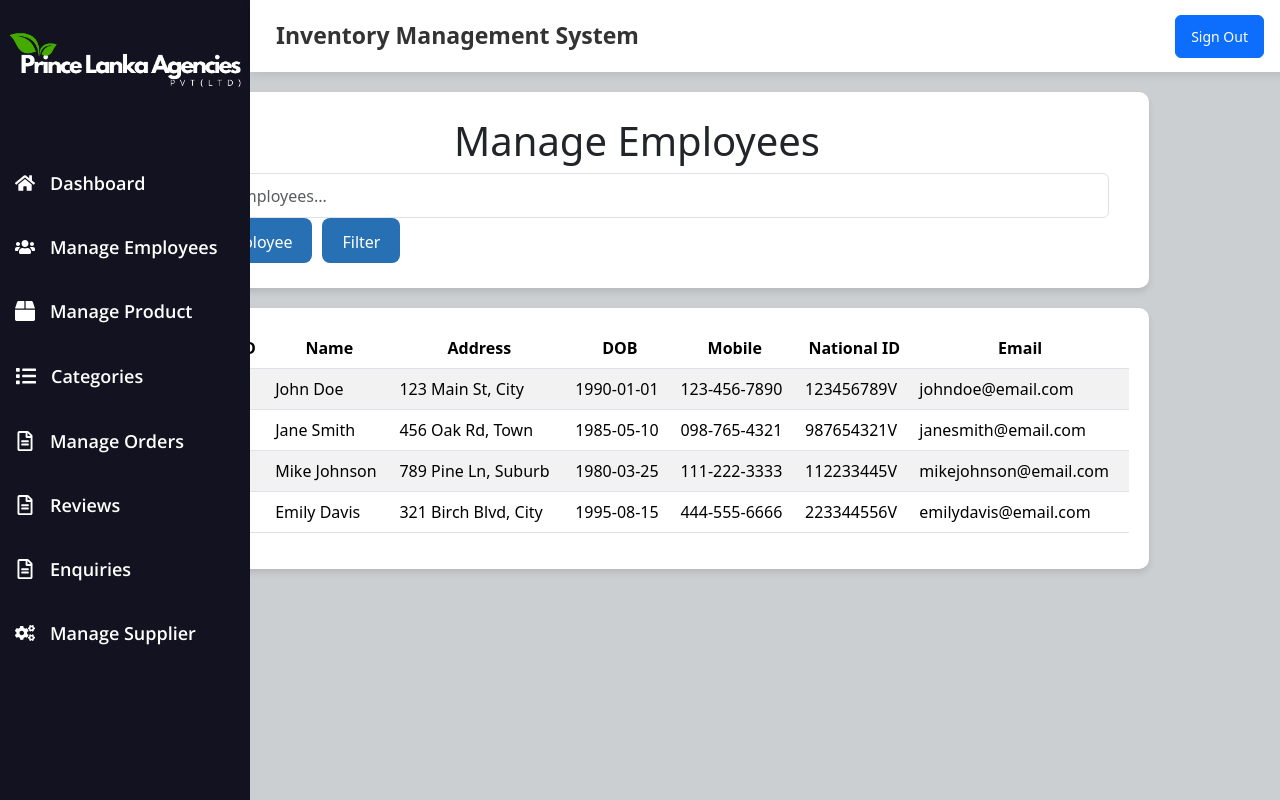
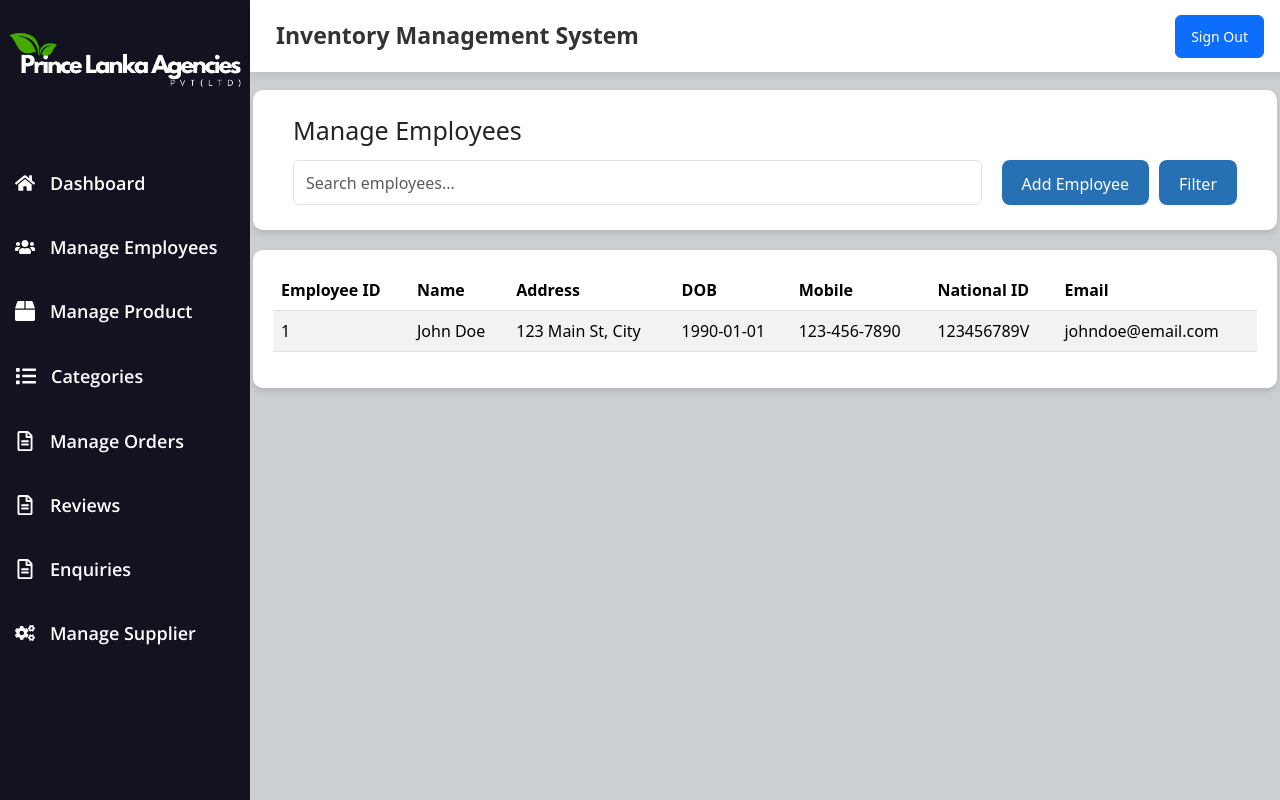
Before and after one commit to Crharish18/Prince-SDP, a React (Vite) app in the folder Frontend/: page /admin/ManageEmployee in a window 1280 px wide. Built offline with nearby package versions, Linux system fonts and the light colour scheme.

Commit message:
manage employee UI

```diff
--- a/Frontend/package.json
+++ b/Frontend/package.json
@@ -10,6 +10,9 @@
     "preview": "vite preview"
   },
   "dependencies": {
+    "@emotion/react": "^11.14.0",
+    "@emotion/styled": "^11.14.0",
+    "@mui/material": "^6.4.4",
     "bootstrap": "^5.3.3",
     "react": "^19.0.0",
     "react-dom": "^19.0.0",
--- a/Frontend/src/App.css
+++ b/Frontend/src/App.css
@@ -1,9 +1,9 @@
-#root {
+/* #root {
   max-width: 1280px;
   margin: 0 auto;
   padding: 2rem;
   text-align: center;
-}
+} */
 
 /* Adjusting the logo size */
 .logo {
--- a/Frontend/src/pages/admin/ManageEmployee.css
+++ b/Frontend/src/pages/admin/ManageEmployee.css
@@ -37,7 +37,8 @@ html, body {
 
 /* Centering the inner container */
 .inner-container {
-
+  margin-left: 320px;
+  margin-top: 30px;
 }
 
 /* Search Bar and Buttons Section */
@@ -49,27 +50,33 @@ html, body {
   border-radius: 10px; /* Removes rounded corners to stretch fully */
   box-shadow: 0px 4px 6px rgba(0, 0, 0, 0.1);
   display: flex;
-
-  justify-content: space-between;
+  flex-direction: column; /* Ensures heading is above */
+  align-items: flex-start; /* Align elements to the left */
   margin-top: 20px;
   margin-bottom: 20px;
-  flex-direction: column;
   flex-wrap: wrap;
 }
 
-
-
-
+/* Ensure Heading is on top */
+h1.section-title {
+  font-size: 25px;
+  margin-bottom: 15px;
+}
 
 /* Search Bar */
+.search-wrapper {
+  display: flex; /* Aligns search bar and buttons horizontally */
+  width: 100%;
+}
+
 .search-bar {
-  flex: 1;
-  margin-right: 15px;
+  flex: 1; /* Takes full width minus button space */
   height: 45px;
   font-size: 18px;
   padding: 10px;
   border-radius: 5px;
   border: 2px solid #ddd;
+  margin-right: 20px;
 }
 
 /* Buttons */
@@ -83,13 +90,13 @@ html, body {
   padding: 12px 20px;
   height: 45px;
   border-radius: 8px;
-  background-color: #2770b4; /* Dark red button */
+  background-color: #2770b4; /* Blue button */
   color: white;
   border: none;
 }
 
 .btn-container .btn:hover {
-  background-color: #5a1414;
+  background-color: #06325e; /* Darker hover color */
 }
 
 /* Table Section */
@@ -99,7 +106,7 @@ html, body {
   padding: 20px;
   border-radius: 10px;
   box-shadow: 0px 4px 6px rgba(0, 0, 0, 0.1);
-  margin-right:70px ;
+  margin-right: 70px;
 }
 
 /* Table Styling */
@@ -139,3 +146,101 @@ th {
     justify-content: space-between;
   }
 }
+
+/* Modal Overlay */
+.modal-overlay {
+  position: fixed;
+  top: 0;
+  left: 0;
+  width: 100%;
+  height: 100%;
+  background: rgba(0, 0, 0, 0.5); /* Dim background */
+  display: flex;
+  justify-content: center;
+  align-items: center;
+  z-index: 999;
+}
+
+/* Modal Content */
+.modal-content {
+  background: #ffffff !important; /* Solid white background */
+  padding: 20px 25px; /* Reduce padding for smaller size */
+  border-radius: 15px; /* More rounded corners */
+  box-shadow: 0 6px 12px rgba(0, 0, 0, 0.15); /* Soft shadow for depth */
+  width: 60%; /* Reduce the width */
+  max-width: 500px; /* Max width */
+  z-index: 1000;
+  opacity: 1 !important;  /* Ensure no transparency */
+  transition: all 0.3s ease; /* Smooth transition for hover */
+}
+
+/* Form Inputs */
+.modal-content .form-group {
+  margin-bottom: 20px; /* Add spacing between form fields */
+}
+
+.modal-content .form-group label {
+  font-weight: bold;
+  font-size: 16px; /* Slightly larger label font */
+  margin-bottom: 5px;
+}
+
+.modal-content .form-group input {
+  width: 100%;
+  padding: 12px 15px;
+  border-radius: 12px; /* Rounded corners for inputs */
+  border: 2px solid #ddd;
+  font-size: 16px;
+  transition: border 0.3s ease;
+}
+
+.modal-content .form-group input:focus {
+  border-color: #2770b4; /* Blue border on focus */
+  box-shadow: 0 0 5px rgba(39, 112, 180, 0.5); /* Glow effect on focus */
+}
+
+/* Buttons */
+.modal-content .btn {
+  margin-top: 20px;
+  width: 48%;
+  padding: 12px;
+  border-radius: 12px; /* Rounded corners for buttons */
+  font-size: 16px;
+  transition: background 0.3s ease, transform 0.3s ease;
+}
+
+.modal-content .btn-secondary {
+  background-color: #f0f0f0;
+  border: 2px solid #ddd;
+}
+
+.modal-content .btn-primary {
+  background-color: #2770b4;
+  color: white;
+  border: none;
+}
+
+.modal-content .btn:hover {
+  transform: scale(1.05); /* Slight zoom effect on hover */
+}
+
+.modal-content .btn-primary:hover {
+  background-color: #5a1414; /* Darker blue on hover */
+}
+
+.modal-content .btn-secondary:hover {
+  background-color: #ddd; /* Lighter gray on hover */
+}
+
+/* Close Button */
+.modal-content .btn-close {
+  background-color: #2770b4;
+  color: white;
+  font-size: 14px;
+  padding: 8px 12px;
+  border-radius: 8px;
+}
+
+.modal-content .btn-close:hover {
+  background-color: #5a1414;
+}
--- a/Frontend/src/pages/admin/ManageEmployee.jsx
+++ b/Frontend/src/pages/admin/ManageEmployee.jsx
@@ -1,22 +1,29 @@
+import React, { useState } from "react";
 import Sidebar from "../../components/sidebar";
 import Header from "../../components/Header";
 import './ManageEmployee.css';
 import 'bootstrap/dist/css/bootstrap.min.css'; // Import Bootstrap CSS
 
 function ManageEmployee() {
+  const [showModal, setShowModal] = useState(false);
+
+  const handleAddEmployeeClick = () => {
+    setShowModal(true); // Show modal when "Add Employee" is clicked
+  };
+
+  const handleCloseModal = () => {
+    setShowModal(false); // Close modal
+  };
+
   return (
     <div className="ManageEmployee-container">
-      <Sidebar /> {/* Sidebar remains fixed */}
+      <Sidebar />
       <div className="ManageEmployee-content">
         <Header />
 
         <div className="inner-container">
-          {/* Search and Button Section */}
           <div className="top-section">
-            {/* Heading (Properly Aligned at Top) */}
             <h1 className="section-title">Manage Employees</h1>
-
-            {/* Search and Button Section (Appears Below Heading) */}
             <div className="search-wrapper">
               <input
                 type="text"
@@ -24,14 +31,15 @@ function ManageEmployee() {
                 placeholder="Search employees..."
               />
               <div className="btn-container">
-                <button className="btn btn-primary">Add Employee</button>
+                <button className="btn btn-primary" onClick={handleAddEmployeeClick}>
+                  Add Employee
+                </button>
                 <button className="btn btn-secondary">Filter</button>
               </div>
             </div>
           </div>
 
           {/* Employee Table */}
-
           <div className="table-container">
             <table className="table table-striped">
               <thead>
@@ -46,6 +54,7 @@ function ManageEmployee() {
                 </tr>
               </thead>
               <tbody>
+                {/* Example Employee Data */}
                 <tr>
                   <td>1</td>
                   <td>John Doe</td>
@@ -55,38 +64,50 @@ function ManageEmployee() {
                   <td>123456789V</td>
                   <td>johndoe@email.com</td>
                 </tr>
-                <tr>
-                  <td>2</td>
-                  <td>Jane Smith</td>
-                  <td>456 Oak Rd, Town</td>
-                  <td>1985-05-10</td>
-                  <td>098-765-4321</td>
-                  <td>987654321V</td>
-                  <td>janesmith@email.com</td>
-                </tr>
-                <tr>
-                  <td>3</td>
-                  <td>Mike Johnson</td>
-                  <td>789 Pine Ln, Suburb</td>
-                  <td>1980-03-25</td>
-                  <td>111-222-3333</td>
-                  <td>112233445V</td>
-                  <td>mikejohnson@email.com</td>
-                </tr>
-                <tr>
-                  <td>4</td>
-                  <td>Emily Davis</td>
-                  <td>321 Birch Blvd, City</td>
-                  <td>1995-08-15</td>
-                  <td>444-555-6666</td>
-                  <td>223344556V</td>
-                  <td>emilydavis@email.com</td>
-                </tr>
+                {/* More rows as needed */}
               </tbody>
             </table>
           </div>
         </div>
 
+        {/* Modal for Adding Employee */}
+        {showModal && (
+          <div className="modal-overlay">
+            <div className="modal-content">
+              <h2>Add Employee</h2>
+              <form>
+                <div className="form-group">
+                  <label>Name</label>
+                  <input type="text" className="form-control" placeholder="Enter name" />
+                </div>
+                <div className="form-group">
+                  <label>Address</label>
+                  <input type="text" className="form-control" placeholder="Enter address" />
+                </div>
+                <div className="form-group">
+                  <label>Date of Birth</label>
+                  <input type="date" className="form-control" />
+                </div>
+                <div className="form-group">
+                  <label>Mobile</label>
+                  <input type="text" className="form-control" placeholder="Enter mobile number" />
+                </div>
+                <div className="form-group">
+                  <label>National ID</label>
+                  <input type="text" className="form-control" placeholder="Enter National ID" />
+                </div>
+                <div className="form-group">
+                  <label>Email</label>
+                  <input type="email" className="form-control" placeholder="Enter email" />
+                </div>
+                <div className="btn-container">
+                  <button type="button" className="btn btn-primary">Save Employee</button>
+                  <button type="button" className="btn btn-secondary" onClick={handleCloseModal}>Close</button>
+                </div>
+              </form>
+            </div>
+          </div>
+        )}
       </div>
     </div>
   );
```
Also changed, not shown: 1 other file (tests, documents, lock files or other folders).
